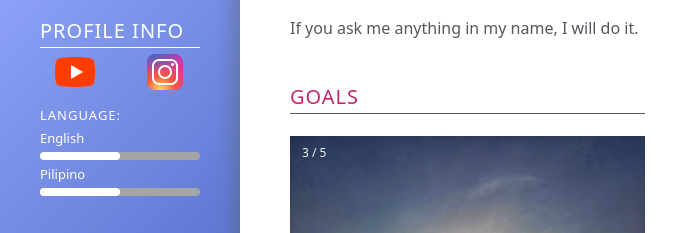
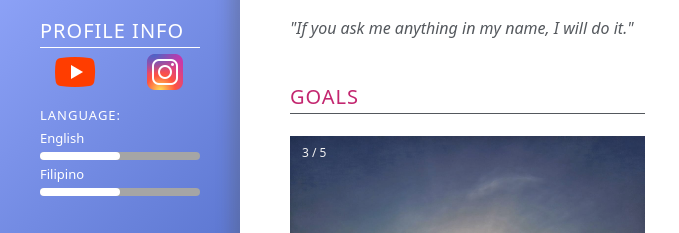
Before and after one commit to stephenPolFajardo/rechele-cv, a plain HTML site: page index.html in a window 1280 px wide. Shown: the part 455-688 px from the top of the page, 295-974 px from the left. Drawn offline with Linux system fonts and the light colour scheme.

Commit message:
spelling

```diff
--- a/index.html
+++ b/index.html
@@ -108,7 +108,7 @@ img {vertical-align: middle;}
             <h3>Language:</h3>
             <p class="p2">English</p>
             <div id="progress"></div>
-            <p class="p2">Pilipino</p>
+            <p class="p2">Filipino</p>
             <div id="progress"></div>
 
             <br><br>
@@ -186,7 +186,7 @@ img {vertical-align: middle;}
             <br>
             <div class="col-div-">
                 <p class="p5"></p>
-                <span class="span1" style="font-size: medium;">If you ask me anything in my name, I will do it.</span>
+                <span class="span1" style="font-size: medium; font-style: oblique;">"If you ask me anything in my name, I will do it."</span>
             </div>
             <div class="col-div-8">
                 <p class="p5"></p>
```
